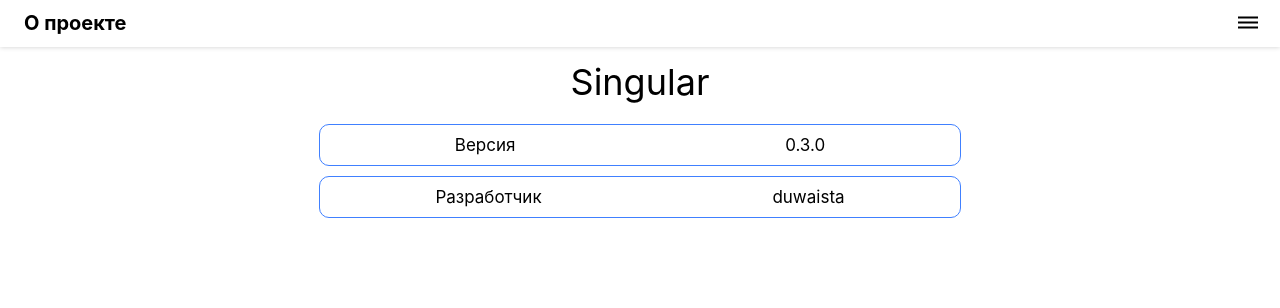
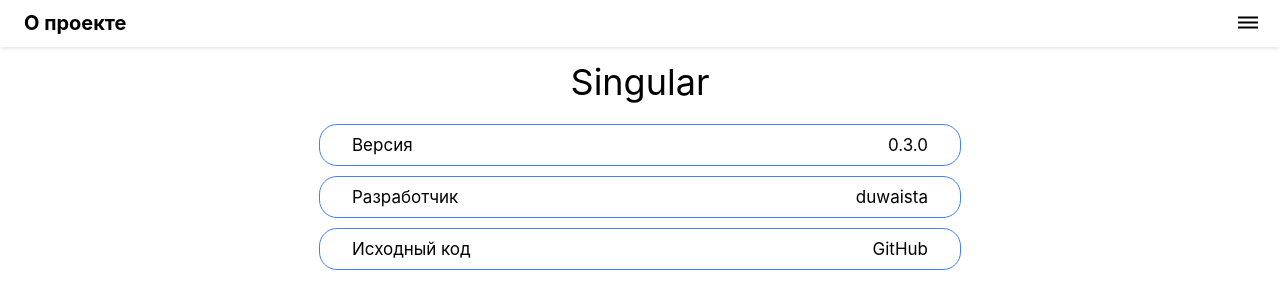
Before and after one commit to duwaista/Singular-react, a React (Create React App) app: page /about in a window 1280 px wide. Shown: the top 308 px of the page. Built offline with nearby package versions, Linux system fonts and the light colour scheme.

Commit message:
Change buttons style, add links to repo

```diff
--- a/public/index.html
+++ b/public/index.html
@@ -11,7 +11,7 @@
     <title>Singular-react</title>
 </head>
 <body>
-<noscript>You need to enable JavaScript to run this app.</noscript>
-<div id="root"></div>
+    <noscript>You need to enable JavaScript to run this app.</noscript>
+    <div id="root"></div>
 </body>
 </html>
--- a/src/assets/styles/main.css
+++ b/src/assets/styles/main.css
@@ -12,6 +12,7 @@
     text-decoration: none;
     color: black;
 }
+
 .center {
     display: flex;
     justify-content: center;
--- a/src/components/About/AboutComponent.tsx
+++ b/src/components/About/AboutComponent.tsx
@@ -12,7 +12,7 @@
                 Singular
             </span>
             </div>
-            <div className='about-content center'>
+            <div className='about-content '>
                 <div className='about-content-block'>
                     <span>
                         Версия
@@ -22,13 +22,27 @@
                     </span>
                 </div>
             </div>
-            <div className='about-content center'>
+            <div className='about-content'>
                 <div className='about-content-block'>
                     <span>
                         Разработчик
                     </span>
                     <span>
+                        <a href='https://github.com/duwaista'>
                             duwaista
+                        </a>
+                    </span>
+                </div>
+            </div>
+            <div className='about-content'>
+                <div className='about-content-block'>
+                    <span>
+                        Исходный код
+                    </span>
+                    <span>
+                        <a href='https://github.com/duwaista/Singular-react'>
+                            GitHub
+                        </a>
                     </span>
                 </div>
             </div>
--- a/src/components/About/AboutStyle.css
+++ b/src/components/About/AboutStyle.css
@@ -15,18 +15,26 @@
 }
 
 .about-content {
+    display: flex;
+    align-items: center;
     border: 1px solid #4080FF;
     height: 40px;
-    border-radius: 10px;
+    border-radius: 18px;
     width: 50%;
     margin: auto auto 10px;
 }
 .about-content-block {
     display: flex;
     width: 100%;
+    margin-left: 5%;
+    margin-right: 5%;
     font-size: 17px;
-    justify-content: space-around;
-    margin: auto;
+    justify-content: space-between;
+}
+
+.about-content:hover {
+    color: white;
+    background-color: #4080FF;
 }
 
 @media screen and (max-width: 700px) {
--- a/src/components/DrawerComponent/DrawerComponent.tsx
+++ b/src/components/DrawerComponent/DrawerComponent.tsx
@@ -33,17 +33,15 @@
                 </span>
             </div>}
             {!logged && <div className='buttons-container'>
-                <Link to='/sign-in'>
-                    <div className='buttons'>
-                        <span className='drawer-auth-text'>
-                            Sign-in
-                        </span>
-                    </div>
+                <Link to='/sign-in' className='buttons'>
+                    <span className='drawer-auth-text'>
+                        Sign-in
+                    </span>
                 </Link>
-                <Link to='/sign-up'>
-                    <div className='buttons'>
-                        <span className='drawer-auth-text'>Sign-up</span>
-                    </div>
+                <Link to='/sign-up' className='buttons'>
+                    <span className='drawer-auth-text'>
+                        Sign-up
+                    </span>
                 </Link>
             </div>}
         </div>
--- a/src/components/DrawerComponent/DrawerStyle.css
+++ b/src/components/DrawerComponent/DrawerStyle.css
@@ -17,7 +17,7 @@
 }
 .drawer-open {
     transform: translate(0);
-    box-shadow: 0 0 3px rgba(0,0,0,0.2);
+    border-left: 1px solid #9c9c9c;
 }
 .drawer-content {
     display: flex;
@@ -37,17 +37,18 @@
     align-content: center;
     justify-content: center;
     width: 70%;
-    height: 26px;
+    height: 30px;
     border-radius: 16px;
     background-color: #ffff;
-    border: 1px solid #9c9c9c;
+    border: 1px solid #4080FF;
     cursor: pointer;
     margin-left: auto;
     margin-right: auto;
     margin-bottom: 8px;
 }
 .buttons:hover {
-    background-color: #F7F7F7;
+    background-color: #4080FF;
+    color: white;
 }
 .drawer-auth-text {
     align-self: center;
--- a/src/components/FeedListComponent/FeedListComponent.tsx
+++ b/src/components/FeedListComponent/FeedListComponent.tsx
@@ -1,9 +1,10 @@
-import React, {useEffect, useMemo} from "react";
+import React, {useEffect, useMemo, Suspense} from "react";
 import './FeedListComponentStyle.css'
-import FeedComponent from "../FeedComponent/FeedComponent";
 import {FeedTypes} from '../../types'
 import {useDispatch, useSelector} from "react-redux";
 import {fetchFeed} from '../../store/store'
+import Loading from "../BasicComponents/LoadingBar/LoadingBarComponent";
+const FeedComponent = React.lazy(()=> import("../FeedComponent/FeedComponent"));
 
 export function FeedListComponent() {
 
@@ -14,11 +15,14 @@
         dispatch(fetchFeed());
     }, [dispatch]);
 
-    return <div className={"feed-list-container"}>
+    return <Suspense fallback={<Loading/>}>
+        <div className={"feed-list-container"}>
             {
                 useMemo(() => {
                     return all.map((feed: FeedTypes, index: number) => <FeedComponent key={feed._id} index={index} feed={feed}/>)
                 }, [all])
             }
         </div>
+    </Suspense>
+
 }
```
Lines whose indentation alone changed are shown as unchanged.
